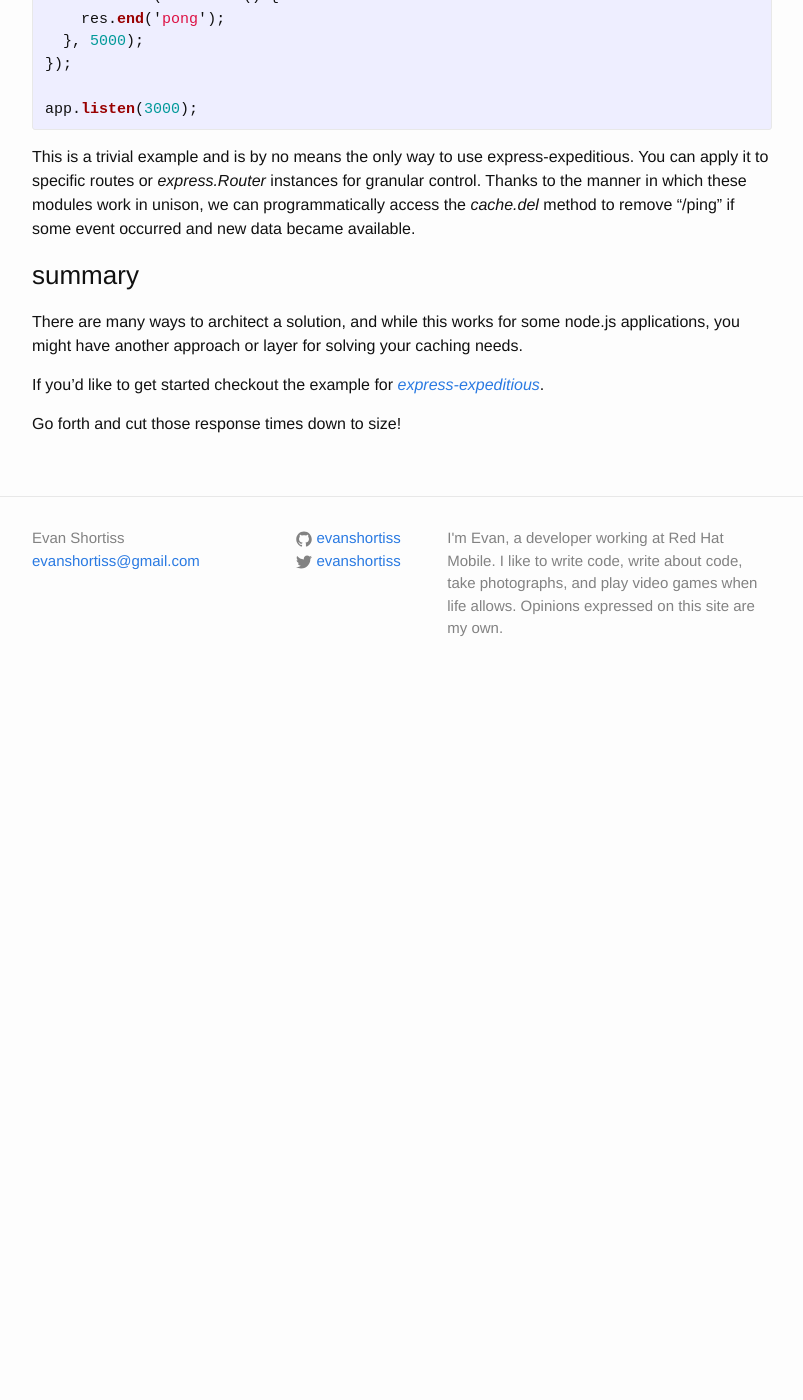
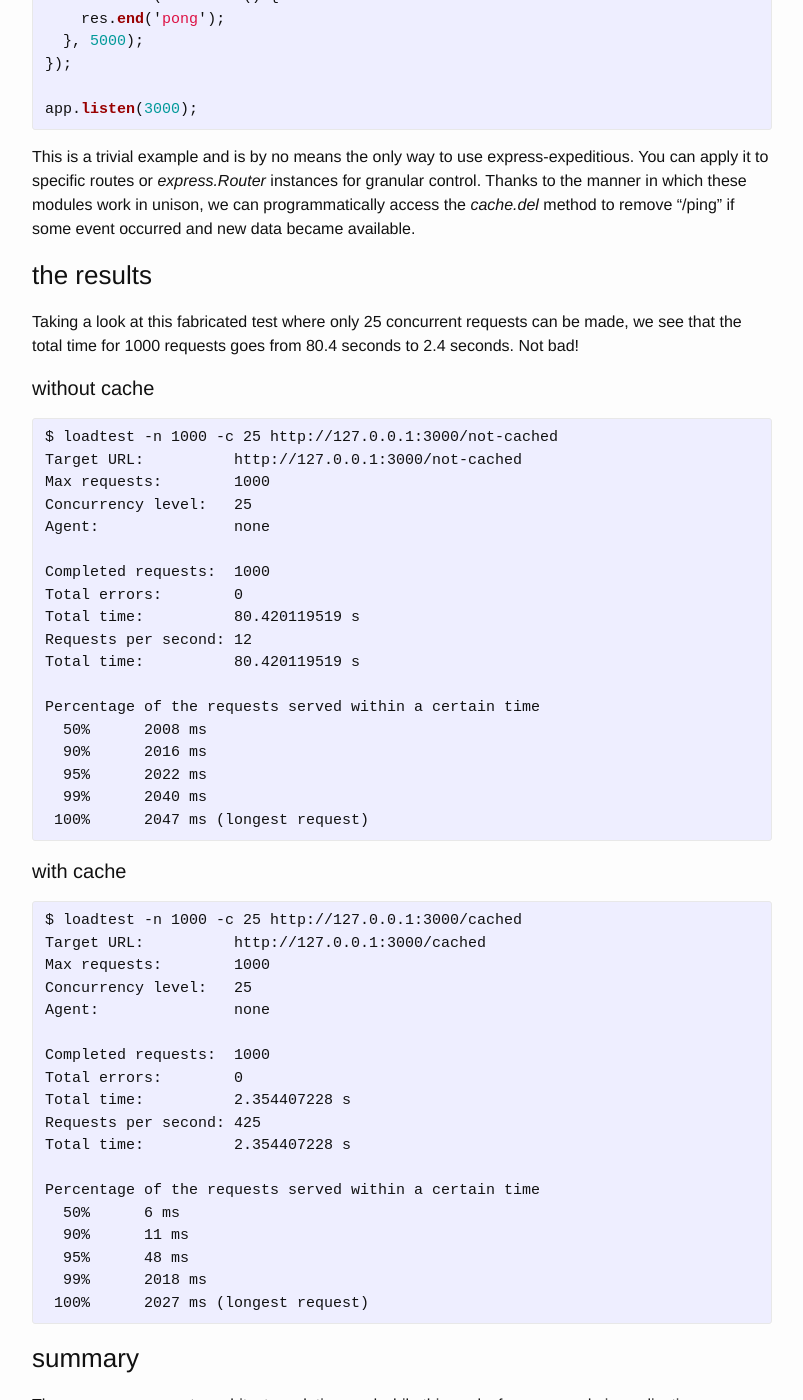
Before and after one commit to evanshortiss/evanshortiss.github.io, a Jekyll site: the page built from _posts/2016-07-07-better-caching-for-express.markdown, in a window 1280 px wide and 1400 px high, scrolled down 3304 px. Shown: the whole window, without its empty margins (238-1041 px from the left). Built offline with Jekyll 4.4.1, drawn with Linux system fonts in a browser that asks for light colours; before the commit the page ends 4004 px from its top, so only the background shows below that.

Commit message:
add cache example

```diff
--- a/_posts/2016-07-07-better-caching-for-express.markdown
+++ b/_posts/2016-07-07-better-caching-for-express.markdown
@@ -166,6 +166,62 @@ instances for granular control. Thanks to the manner in which these modules
 work in unison, we can programmatically access the _cache.del_ method to remove
 "/ping" if some event occurred and new data became available.
 
+### the results
+
+Taking a look at this fabricated test where only 25 concurrent requests can be
+made, we see that the total time for 1000 requests goes from 80.4 seconds to
+2.4 seconds. Not bad!
+
+#### without cache
+
+{% highlight text %}
+
+$ loadtest -n 1000 -c 25 http://127.0.0.1:3000/not-cached
+Target URL:          http://127.0.0.1:3000/not-cached
+Max requests:        1000
+Concurrency level:   25
+Agent:               none
+
+Completed requests:  1000
+Total errors:        0
+Total time:          80.420119519 s
+Requests per second: 12
+Total time:          80.420119519 s
+
+Percentage of the requests served within a certain time
+  50%      2008 ms
+  90%      2016 ms
+  95%      2022 ms
+  99%      2040 ms
+ 100%      2047 ms (longest request)
+
+{% endhighlight %}
+
+
+#### with cache
+
+{% highlight text %}
+
+$ loadtest -n 1000 -c 25 http://127.0.0.1:3000/cached
+Target URL:          http://127.0.0.1:3000/cached
+Max requests:        1000
+Concurrency level:   25
+Agent:               none
+
+Completed requests:  1000
+Total errors:        0
+Total time:          2.354407228 s
+Requests per second: 425
+Total time:          2.354407228 s
+
+Percentage of the requests served within a certain time
+  50%      6 ms
+  90%      11 ms
+  95%      48 ms
+  99%      2018 ms
+ 100%      2027 ms (longest request)
+
+{% endhighlight %}
 
 ### summary
 There are many ways to architect a solution, and while this works for some
```
